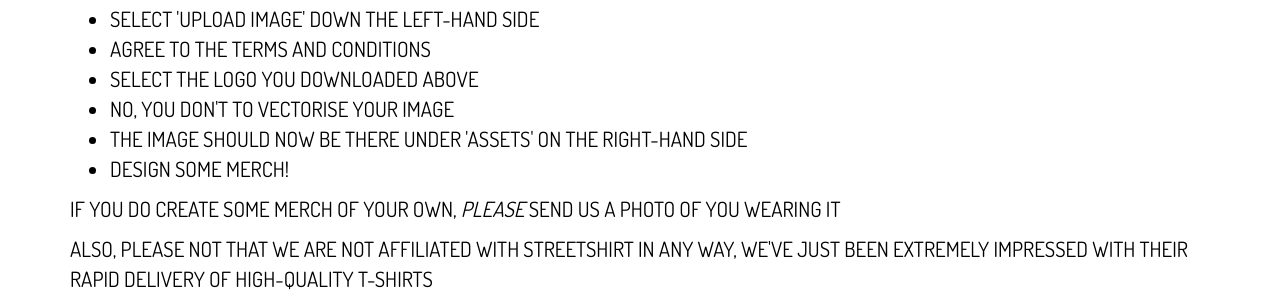
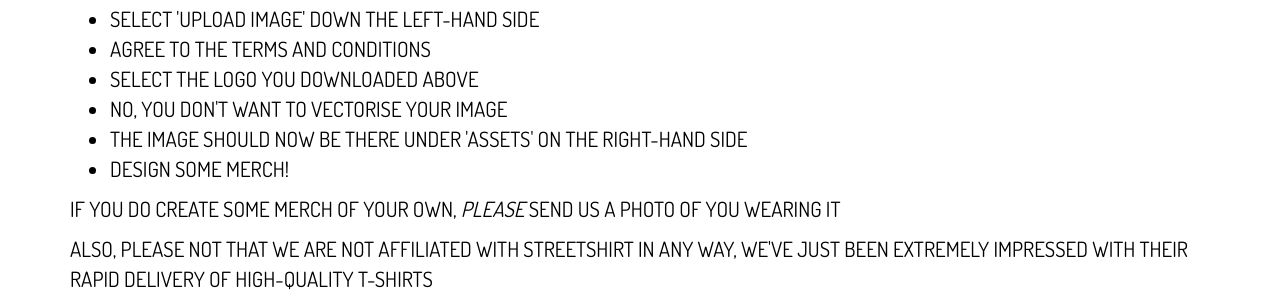
Before and after one commit to rawfunkmaharishi/rawfunkmaharishi.github.io, a Jekyll site: the page built from merchandise.html, in a window 1280 px wide. Shown: the part 759-1051 px from the top of the page. Built offline with Jekyll 4.4.1, drawn with Linux system fonts in a browser that asks for light colours; nearby versions of some CDN libraries.

Commit message:
Danm typos

```diff
--- a/merchandise.html
+++ b/merchandise.html
@@ -14,12 +14,12 @@
   <div class='col-md-1'></div>
   <div class='col-md-7'>
     <a href='http://rawfunkmaharishi.uk/assets/images/logos/wide/banner.png'>
-      <img src='http://rawfunkmaharishi.uk/assets/images/logos/wide/banner.png' />
+      <img src='http://rawfunkmaharishi.uk/assets/images/logos/wide/banner.png' alt='Wide Banner' />
     </a>
   </div>
   <div class='col-md-3'>
     <a href='http://rawfunkmaharishi.uk/assets/images/logos/stacked/logo.png'>
-      <img src='http://rawfunkmaharishi.uk/assets/images/logos/stacked/logo.png' />
+      <img src='http://rawfunkmaharishi.uk/assets/images/logos/stacked/logo.png' alt='Wide Banner' />
     </a>
   </div>
   <div class='col-md-1'></div>
@@ -43,7 +43,7 @@
     Select the logo you downloaded above
   </li>
   <li>
-    No, you don't to vectorise your image
+    No, you don't want to vectorise your image
   </li>
   <li>
     The image should now be there under 'Assets' on the right-hand side
```
